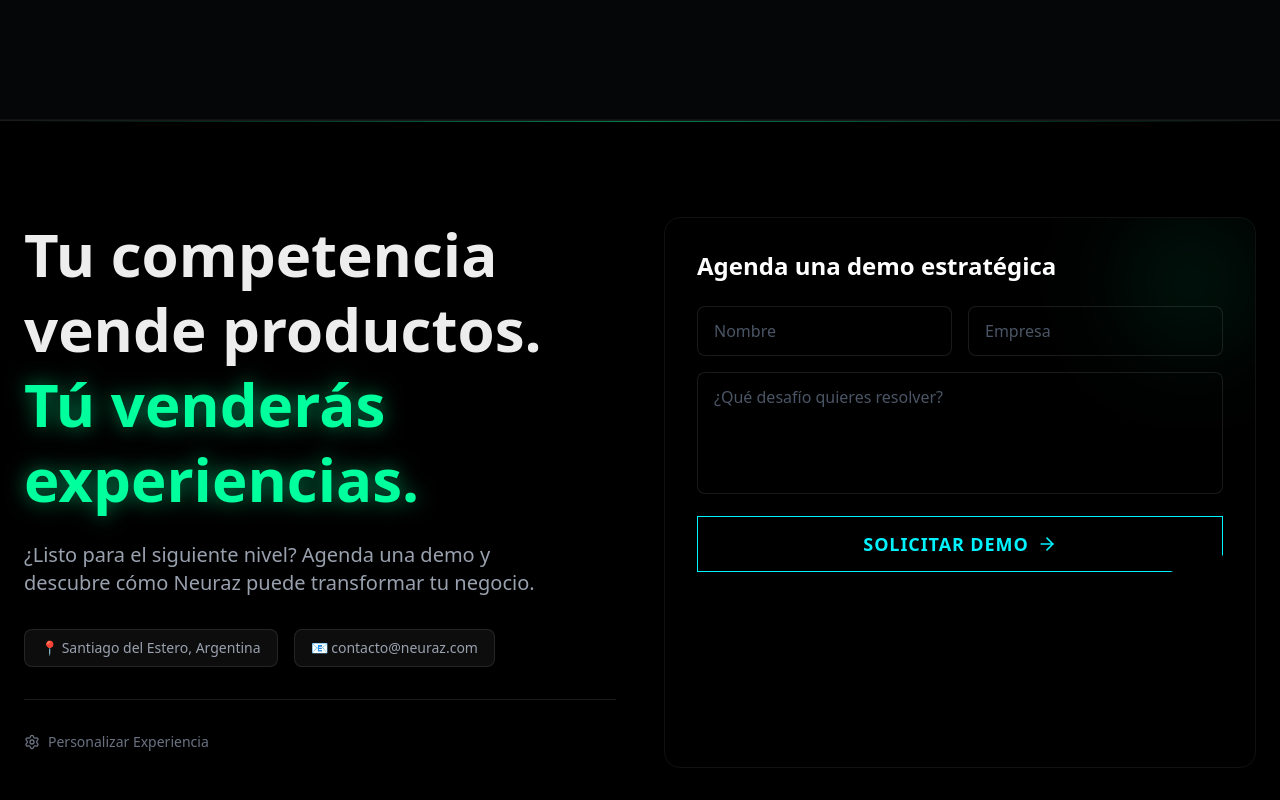
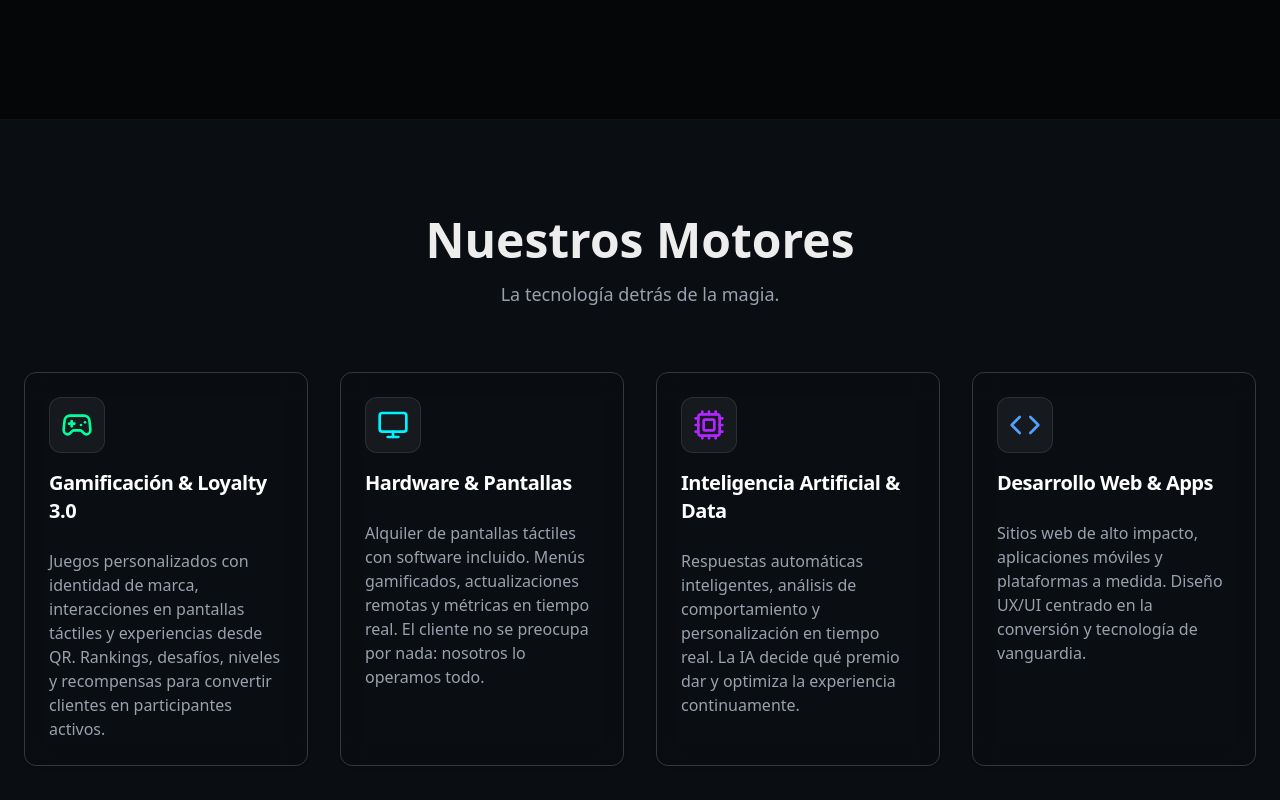
Before and after one commit to emilrichardo/neuraz-play, a Next.js app: page /servicios/gamificacion in a window 1280 px wide. Shown: the part 1620-2420 px from the top of the page. Built offline with nearby package versions, Linux system fonts and the light colour scheme.

Commit message:
servicios

```diff
--- a/src/app/servicios/chatbots-ia/page.tsx
+++ b/src/app/servicios/chatbots-ia/page.tsx
@@ -6,6 +6,7 @@ import { Button } from "@/components/ui/Button"
 import { motion } from "framer-motion"
 import { ArrowRight, Bot, Brain, MessageSquare, Share2, Sparkles, Zap } from "lucide-react"
 import Image from "next/image"
+import { Motors } from "@/components/sections/Motors"
 
 export default function ChatbotsPage() {
   return (
@@ -155,6 +156,7 @@ export default function ChatbotsPage() {
         </div>
       </section>
 
+      <Motors />
       <Footer />
     </main>
   )
--- a/src/app/servicios/desarrollo-web/page.tsx
+++ b/src/app/servicios/desarrollo-web/page.tsx
@@ -6,6 +6,7 @@ import { Button } from "@/components/ui/Button"
 import { motion } from "framer-motion"
 import { ArrowRight, Code, Database, Globe, Laptop, Rocket, Zap } from "lucide-react"
 import Image from "next/image"
+import { Motors } from "@/components/sections/Motors"
 
 export default function WebDevPage() {
   return (
@@ -189,6 +190,7 @@ const webProject = {
         </div>
       </section>
 
+      <Motors />
       <Footer />
     </main>
   )
--- a/src/app/servicios/gamificacion/page.tsx
+++ b/src/app/servicios/gamificacion/page.tsx
@@ -6,6 +6,7 @@ import { Button } from "@/components/ui/Button"
 import { motion } from "framer-motion"
 import { ArrowRight, Trophy, Target, Gamepad2, Users, Star, Crown } from "lucide-react"
 import Image from "next/image"
+import { Motors } from "@/components/sections/Motors"
 
 export default function GamificationPage() {
   return (
@@ -123,6 +124,7 @@ export default function GamificationPage() {
         </div>
       </section>
 
+      <Motors />
       <Footer />
     </main>
   )
```
